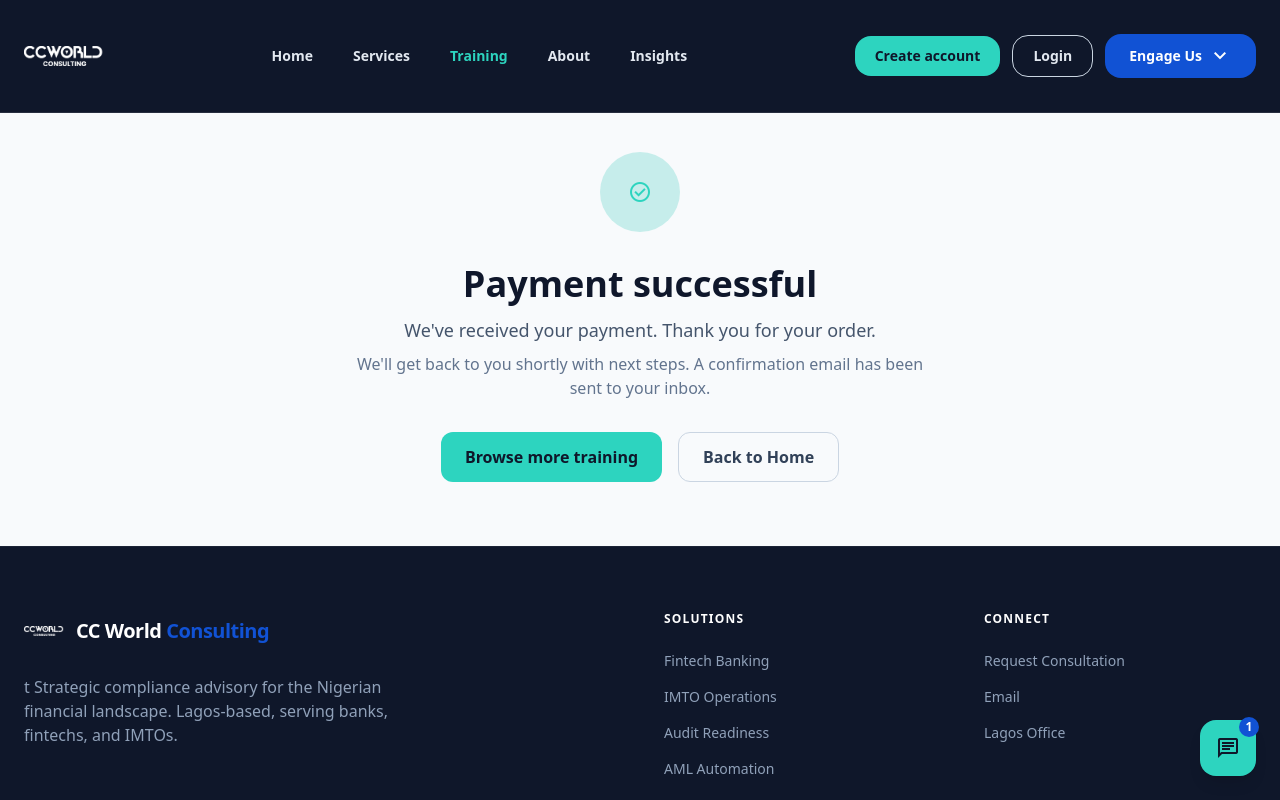
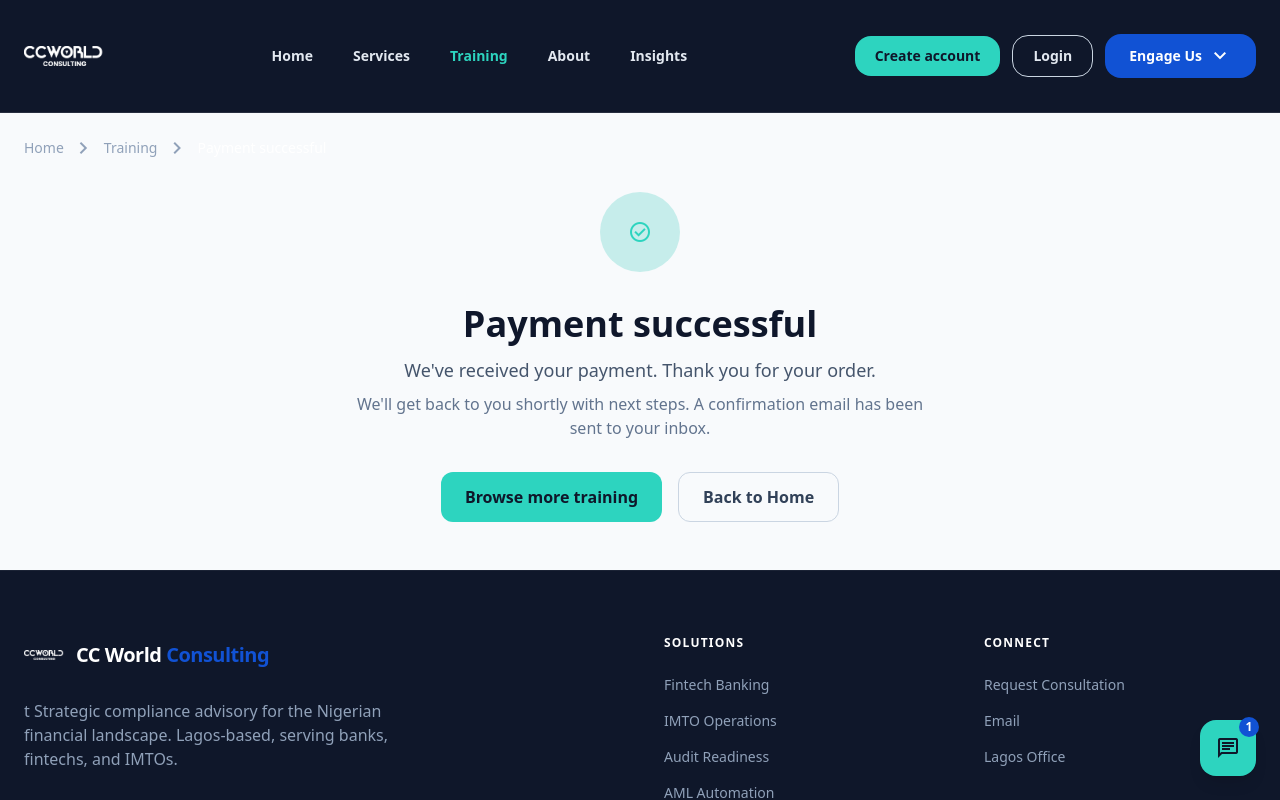
Before and after one commit to BizLaunchOrg/CCWorld_Consultation, a React (Vite) app: page /training/payment/success in a window 1280 px wide. Shown: the top 800 px of the page. Built offline with nearby package versions, Linux system fonts and the light colour scheme.

Commit message:
transaction callback

```diff
--- a/src/Pages/Admin/AdminTransactionsPage.tsx
+++ b/src/Pages/Admin/AdminTransactionsPage.tsx
@@ -86,6 +86,11 @@ export function AdminTransactionsPage() {
             onClick={() => setSelected(tx)}
           >
             <p className="text-primary font-bold mt-2">{formatNGN(tx.amount)}</p>
+            {(tx.profiles?.email || tx.profiles?.name) && (
+              <p className="text-slate-500 dark:text-slate-400 text-xs mt-1 truncate" title={tx.profiles?.email ?? undefined}>
+                {tx.profiles?.name || tx.profiles?.email}
+              </p>
+            )}
           </ListCard>
         ))}
       </div>
@@ -112,6 +117,12 @@ export function AdminTransactionsPage() {
                   {selected.status}
                 </span>
               </p>
+              {(selected.profiles?.name || selected.profiles?.email) && (
+                <>
+                  <p><span className="text-slate-500 dark:text-slate-400 text-sm">Customer</span><br />{selected.profiles?.name || '—'}</p>
+                  <p><span className="text-slate-500 dark:text-slate-400 text-sm">Email</span><br /><a href={`mailto:${selected.profiles?.email}`} className="text-teal-accent hover:underline">{selected.profiles?.email ?? '—'}</a></p>
+                </>
+              )}
             </div>
             <p className="text-xs text-slate-500 dark:text-slate-400">Created: {formatDate(selected.created_at)}</p>
             <p className="text-xs text-slate-500 dark:text-slate-400">User ID: {selected.user_id}</p>
--- a/src/Pages/TrainingPaymentSuccessPage/TrainingPaymentSuccessPage.tsx
+++ b/src/Pages/TrainingPaymentSuccessPage/TrainingPaymentSuccessPage.tsx
@@ -5,7 +5,15 @@ export function TrainingPaymentSuccessPage() {
   const reference = searchParams.get('reference') ?? undefined;
 
   return (
-    <main className="flex-1 w-full max-w-7xl mx-auto px-6 py-16 pt-28">
+    <main className="flex-1 w-full max-w-7xl mx-auto px-6 py-12 pt-24">
+      <nav className="flex items-center gap-2 text-sm font-medium text-slate-400 mb-8">
+        <Link to="/" className="hover:text-teal-accent">Home</Link>
+        <span className="material-symbols-outlined text-xs">chevron_right</span>
+        <Link to="/training" className="hover:text-teal-accent">Training</Link>
+        <span className="material-symbols-outlined text-xs">chevron_right</span>
+        <span className="text-white">Payment successful</span>
+      </nav>
+
       <div className="max-w-xl mx-auto text-center">
         <div className="inline-flex items-center justify-center w-20 h-20 rounded-full bg-teal-500/20 text-teal-accent mb-8">
           <span className="material-symbols-outlined text-5xl">check_circle</span>
@@ -21,9 +29,10 @@ export function TrainingPaymentSuccessPage() {
         </p>
 
         {reference && (
-          <p className="text-slate-400 dark:text-slate-600 text-sm mb-8 font-mono">
-            Reference: {reference}
-          </p>
+          <div className="bg-slate-100 dark:bg-slate-800/50 border border-slate-200 dark:border-white/10 rounded-2xl p-4 mb-8 text-left">
+            <p className="text-xs font-bold text-slate-500 dark:text-slate-400 uppercase tracking-wider mb-1">Reference</p>
+            <p className="text-slate-700 dark:text-slate-200 font-mono text-sm break-all">{reference}</p>
+          </div>
         )}
 
         <div className="flex flex-col sm:flex-row gap-4 justify-center">
--- a/src/components/Footer.tsx
+++ b/src/components/Footer.tsx
@@ -10,7 +10,7 @@ const solutionsLinks = [
 const connectLinks = [
   { to: '/consultation', label: 'Request Consultation' },
   { to: 'mailto:info@ccworldconsulting.com', label: 'Email' },
-  { to: '#', label: 'Lagos Office' },
+  { to: '#', label: 'Lagos Office'},
 ] as const;
 
 export function Footer() {
--- a/src/lib/adminTrainingOrders.ts
+++ b/src/lib/adminTrainingOrders.ts
@@ -15,12 +15,13 @@ export interface TrainingOrderRow {
 
 export interface TrainingOrderWithProduct extends TrainingOrderRow {
   training_products?: { name: string; slug: string } | null;
+  profiles?: { name: string | null; email: string | null } | null;
 }
 
 export async function fetchAdminTrainingOrders(): Promise<TrainingOrderWithProduct[]> {
   const { data, error } = await supabase
     .from('training_orders')
-    .select('*, training_products(name, slug)')
+    .select('*, training_products(name, slug), profiles(name, email)')
     .order('created_at', { ascending: false });
   if (error) return [];
   return (data ?? []) as TrainingOrderWithProduct[];
```
Also changed, not shown: 2 other files (tests, documents, lock files or other folders).
